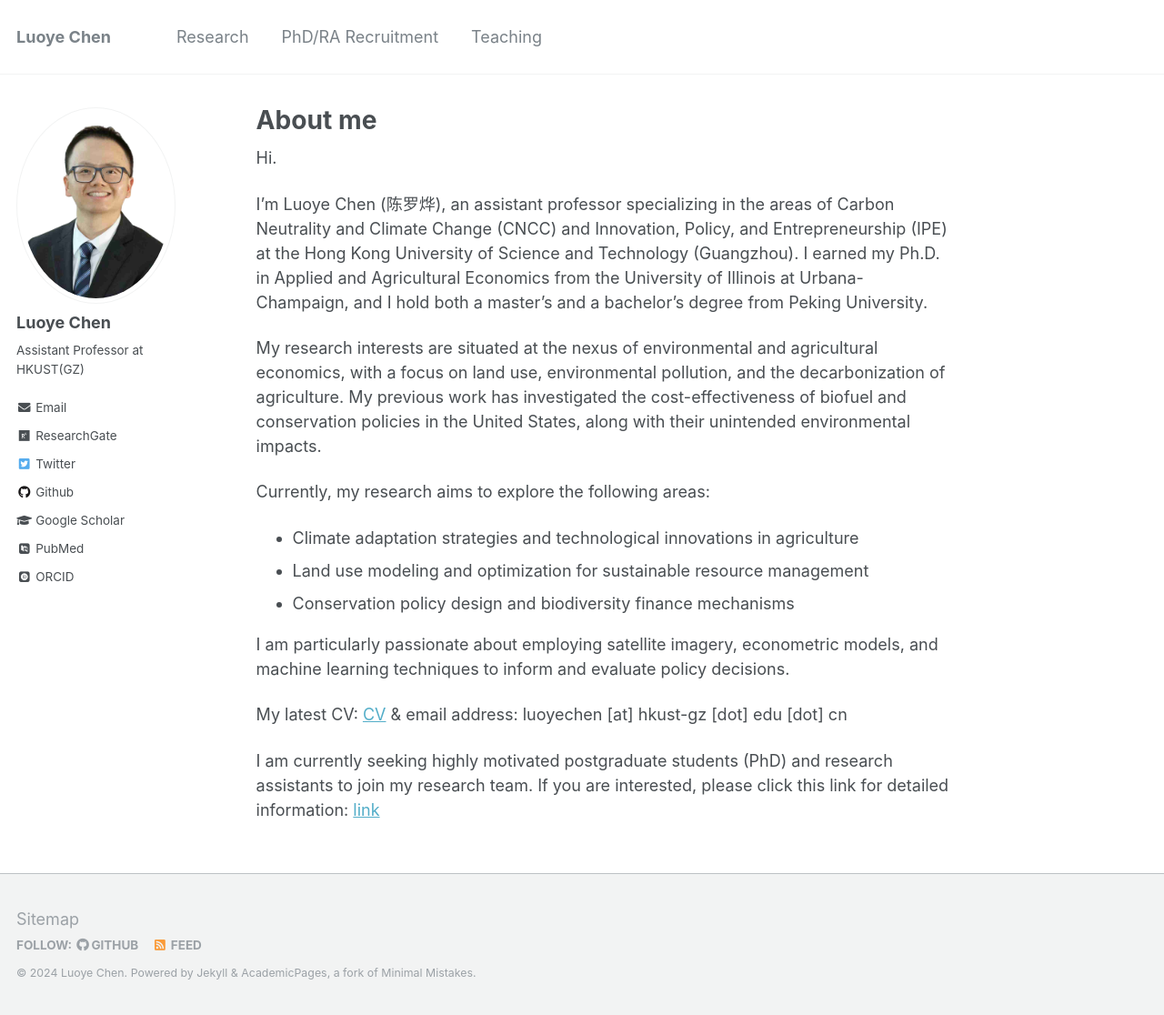
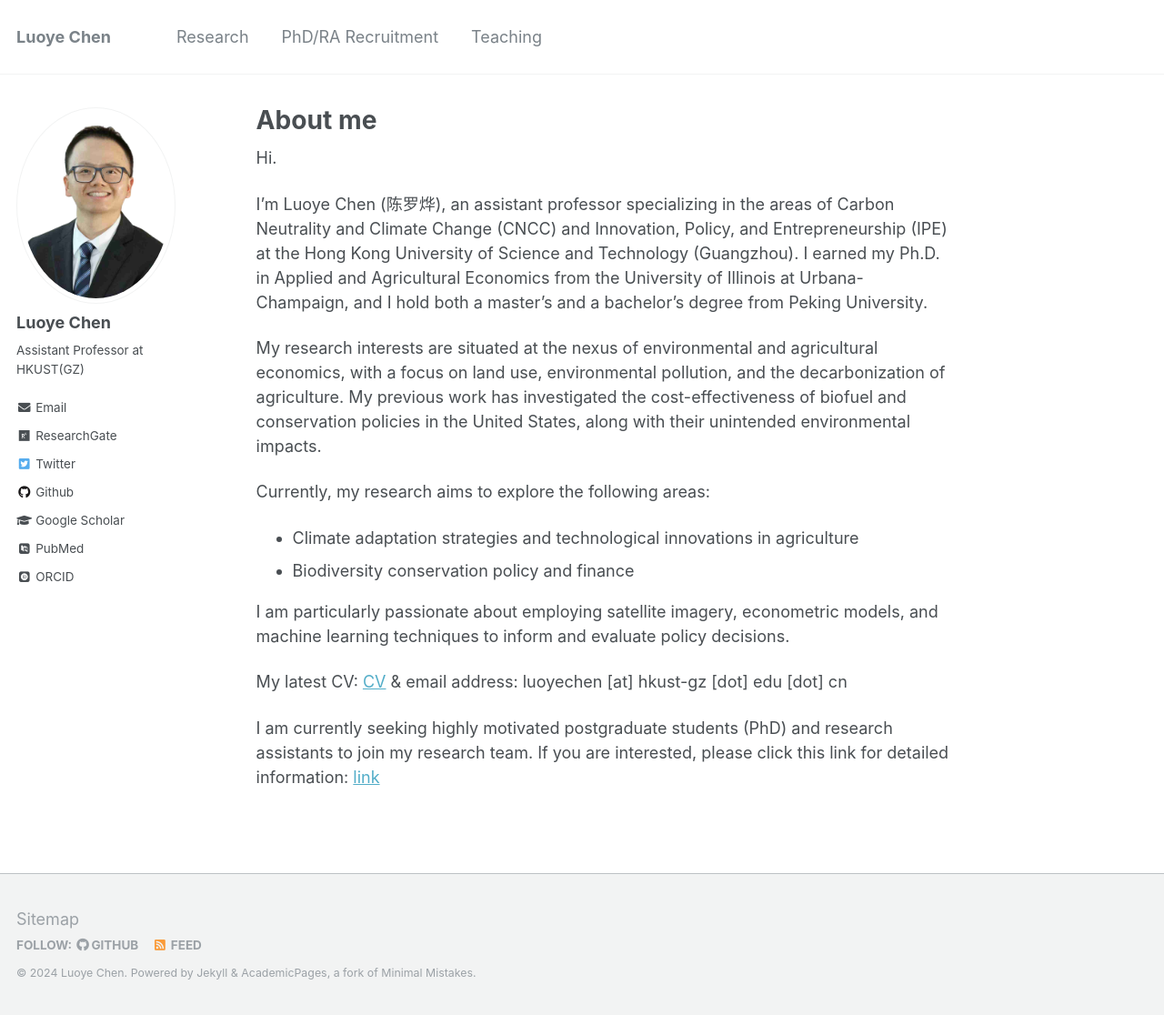
Before and after one commit to luoyec/luoyec.github.io, a Jekyll site: the page built from _pages/about.md, in a window 1280 px wide and 1116 px high. Shown: the whole window at 91% size. Built offline with Jekyll 4.4.1, drawn with Linux system fonts in a browser that asks for light colours; some web fonts are replaced.

Commit message:
Update about.md

```diff
--- a/_pages/about.md
+++ b/_pages/about.md
@@ -16,8 +16,7 @@ My research interests are situated at the nexus of environmental and agricultura
 
 Currently, my research aims to explore the following areas:
 - Climate adaptation strategies and technological innovations in agriculture
-- Land use modeling and optimization for sustainable resource management
-- Conservation policy design and biodiversity finance mechanisms
+- Biodiversity conservation policy and finance
 
 I am particularly passionate about employing satellite imagery, econometric models, and machine learning techniques to inform and evaluate policy decisions.
 
```
